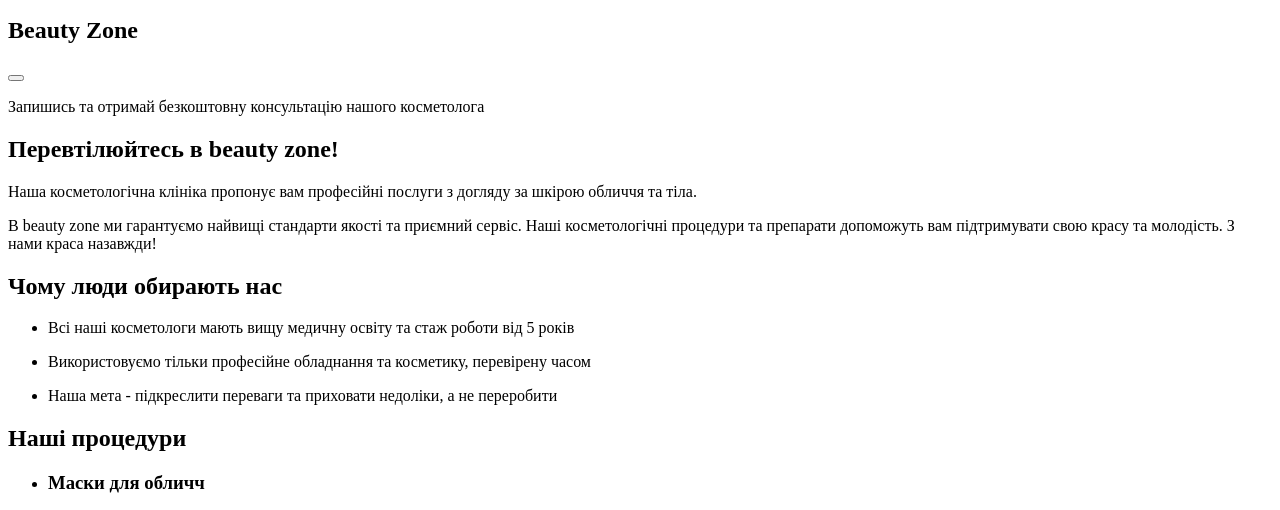
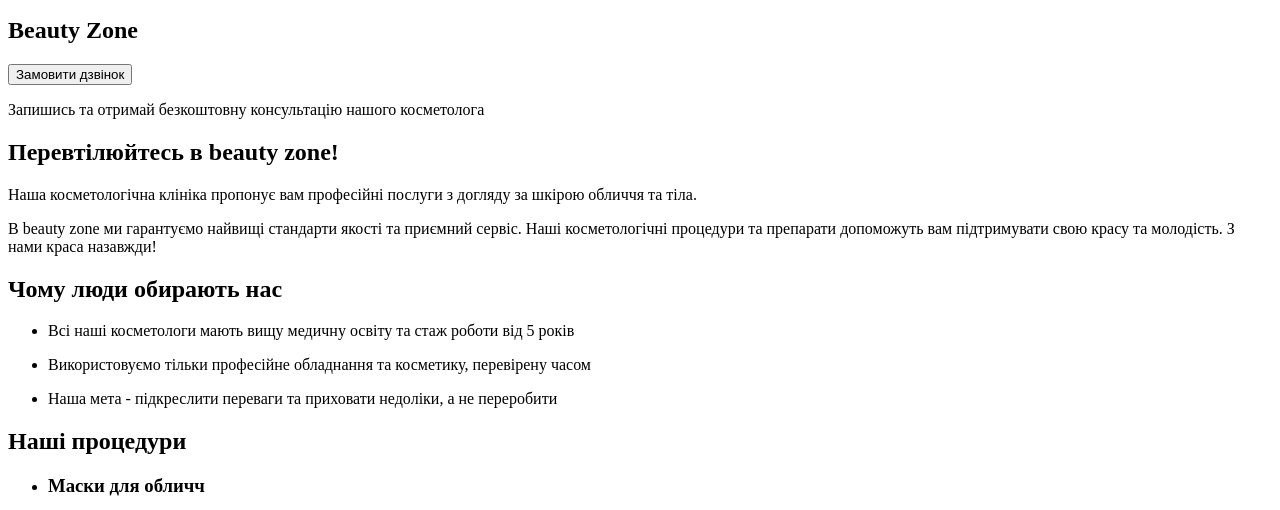
Before and after one commit to svitlanahlushchenko/index, a plain HTML site: page index.html in a window 1280 px wide. Shown: the part 275-785 px from the top of the page. Drawn offline with Linux system fonts and the light colour scheme.

Commit message:
Ваше описание коммита здесь

```diff
--- a/index.html
+++ b/index.html
@@ -40,7 +40,7 @@
       <section class="hero-section">
         <p>Косметологічна клініка</p>
         <h1>Beauty Zone</h1>
-        <button></button>
+        <button class="button" type="button">Замовити дзвінок</button>
         <p>Запишись та отримай безкоштовну консультацію нашого косметолога</p>
       </section>
       <section class="rebuilt-section" id="rebuilt-section">
```
